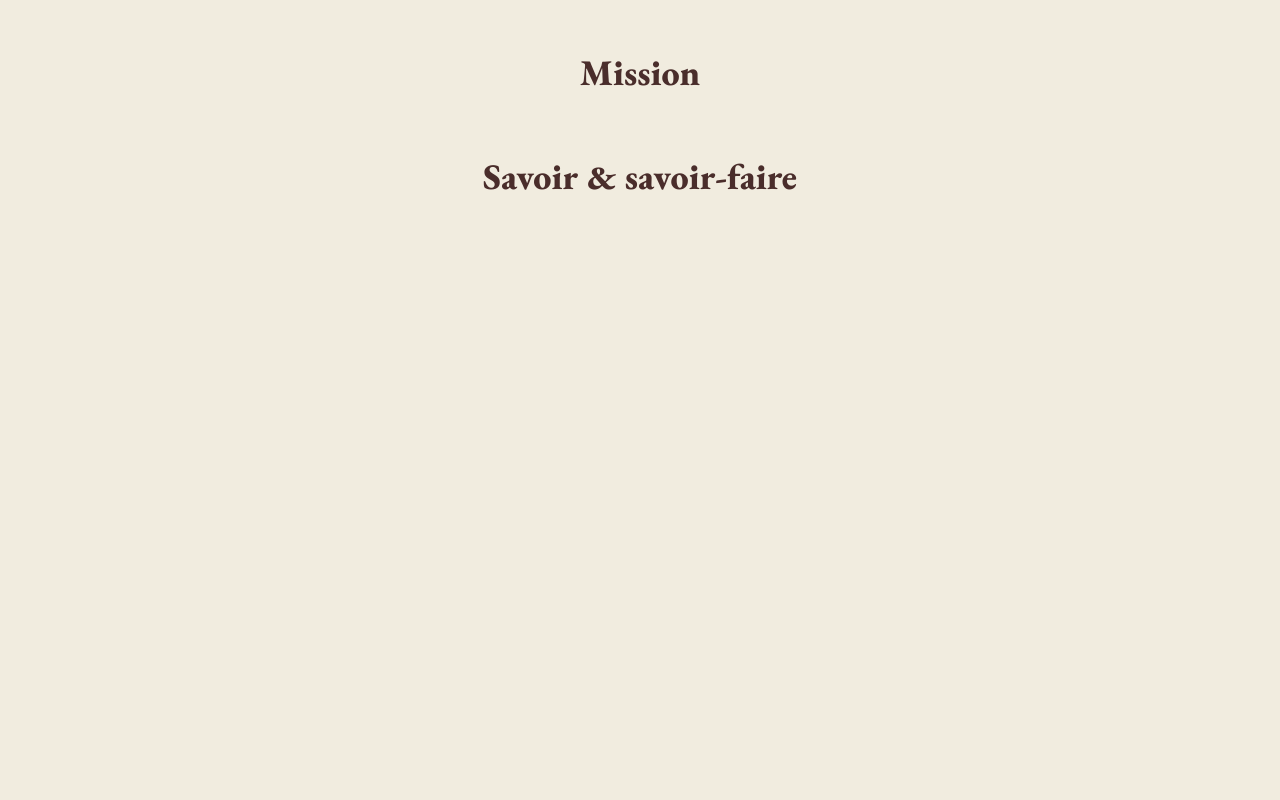
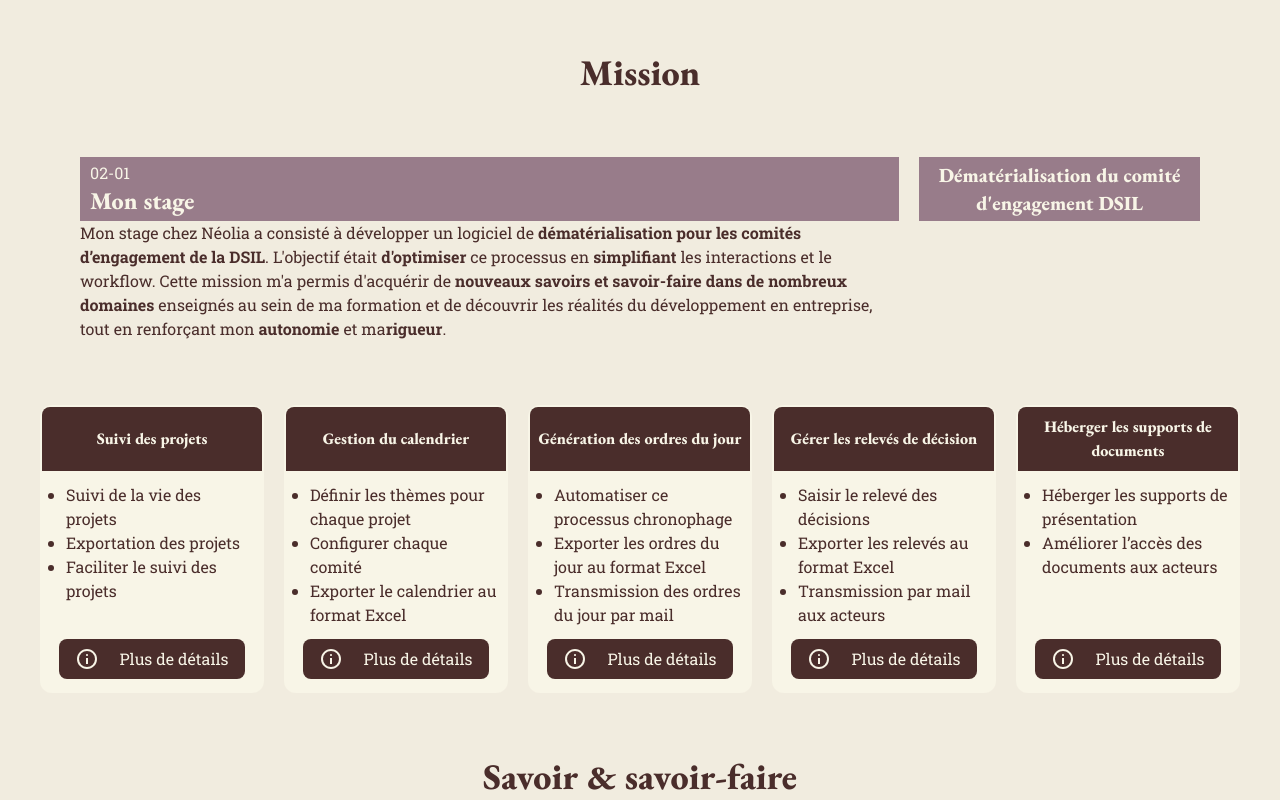
Before and after one commit to lynn2910/lynn2910.github.io, a SvelteKit app: page /portfolio/stage-but2 in a window 1280 px wide. Shown: the part 1403-2203 px from the top of the page. Before the commit the page ends 1603 px from the top, so only its background shows below. Built offline with nearby package versions, Linux system fonts and the light colour scheme.

Commit message:
feat(stage-but2): Complete Mission cards code

```diff
--- /dev/null
+++ b/src/lib/components/presentation/MissionCard.svelte
@@ -0,0 +1,63 @@
+<script lang="ts">
+	import type {Snippet} from "svelte";
+	import {quintOut} from 'svelte/easing';
+	import {slide, fade} from 'svelte/transition';
+
+
+	let {title, main, details, icon}: {
+		title: string,
+		main: Snippet,
+		details?: Snippet,
+		icon?: Snippet
+	} = $props();
+
+	let show_popup = $state(false);
+
+	function openDetails() {
+		show_popup = true;
+		document.body.style.overflow = "hidden";
+	}
+
+	function closeDetails() {
+		show_popup = false;
+		document.body.style.overflow = "";
+	}
+</script>
+
+<div class="bg-old-lace hover:bg-old-lace border-2 border-transparent hover:border-brown-coffee rounded-xl rounded-b-xl h-72 w-1/6 min-w-56 max-w-1/6 flex flex-col transition-colors duration-100">
+    <div class="bg-brown-coffee p-2 text-center rounded-t-lg text-old-lace h-16 flex flex-row items-center justify-center">
+        <h2>{title}</h2>
+    </div>
+
+    <div class="mx-2 mt-3">
+        {#if icon}
+            {@render icon()}
+        {/if}
+
+        {@render main()}
+    </div>
+
+    {#if details}
+        <button type="button" class="btn mx-auto my-3 mt-auto w-fit" onclick={openDetails}>
+            <svg xmlns="http://www.w3.org/2000/svg" viewBox="0 -960 960 960"
+                 class="fill-current h-6 w-6">
+                <path d="M440-280h80v-240h-80v240Zm40-320q17 0 28.5-11.5T520-640q0-17-11.5-28.5T480-680q-17 0-28.5 11.5T440-640q0 17 11.5 28.5T480-600Zm0 520q-83 0-156-31.5T197-197q-54-54-85.5-127T80-480q0-83 31.5-156T197-763q54-54 127-85.5T480-880q83 0 156 31.5T763-763q54 54 85.5 127T880-480q0 83-31.5 156T763-197q-54 54-127 85.5T480-80Zm0-80q134 0 227-93t93-227q0-134-93-227t-227-93q-134 0-227 93t-93 227q0 134 93 227t227 93Zm0-320Z"/>
+            </svg>
+            Plus de détails
+        </button>
+
+        {#if show_popup}
+            <div class="fixed z-20 top-0 left-0 w-screen h-screen bg-black/50"
+                 onclick={() => closeDetails()}
+                 transition:fade={{ duration: 150 }}></div>
+            <div class="fixed z-30 top-1/12 left-0 w-5/6 h-11/12 bg-old-lace rounded-r-xl"
+                 transition:slide={{ axis: 'x', duration: 300, easing: quintOut }}>
+                {@render details()}
+                <button class="absolute top-4 right-4 h-10 w-10 bg-brown-coffee text-old-lace p-2 rounded-full"
+                        onclick={closeDetails}>
+                    X
+                </button>
+            </div>
+        {/if}
+    {/if}
+</div>
--- a/src/routes/portfolio/stage-but2/+page.svelte
+++ b/src/routes/portfolio/stage-but2/+page.svelte
@@ -3,12 +3,15 @@
 	import {base} from "$app/paths";
 	import But2Grid from "$lib/components/illustrations/But2Grid.svelte";
 	import PinkTitle from "$lib/components/presentation/PinkTitle.svelte";
+	import MissionCard from "$lib/components/presentation/MissionCard.svelte";
 
 	const links: { href: string, name: string }[] = [
 		{href: '#entreprise', name: "Entreprise"},
 		{href: '#mission', name: "Mission"},
 		{href: '#savoir_faire', name: "Savoir-faire"},
-	]
+	];
+
+	const carouselItems = [];
 </script>
 
 <svelte:head>
@@ -119,18 +122,96 @@
             </div>
         </div>
     </div>
-
-    <!--    <div class="grid grid-cols-1 sm:grid-cols-4 ">-->
-    <!--        <div class="col-span-full sm:col-span-1 flex flex-col gap-5">-->
-
-    <!--        </div>-->
-
-    <!--        -->
-    <!--    </div>-->
 </div>
 
 <div>
     <h2 id="mission" class="text-4xl text-center my-16">Mission</h2>
+
+    <!-- Description mission -->
+    <div class="flex flex-col md:flex-row gap-5 mx-5 sm:mx-10 md:mx-20 2xl:mx-56 items-stretch">
+        <div>
+            <PinkTitle title="Mon stage" subtitle="02-01"/>
+            <p>Mon stage chez Néolia a consisté à développer un logiciel de <b>dématérialisation pour les comités
+                d’engagement de la DSIL</b>. L'objectif était <b>d'optimiser</b> ce processus en <b>simplifiant</b> les
+                interactions et le workflow. Cette mission m'a permis d'acquérir de <b>nouveaux savoirs et savoir-faire
+                    dans de nombreux domaines</b> enseignés au sein de ma formation et de découvrir les réalités du
+                développement en entreprise, tout en renforçant mon <b>autonomie</b> et ma<b>rigueur</b>.</p>
+        </div>
+
+        <div class="flex items-center content-center px-2 py-1 bg-mountbatten-pink h-full w-full">
+            <h2 class="text-center text-xl text-old-lace h-full">
+                Dématérialisation du comité d'engagement DSIL
+            </h2>
+        </div>
+    </div>
+
+    <div class="flex flex-row flex-wrap mt-16 gap-5 mx-5 sm:mx-10 justify-center content-stretch w-fit">
+        <MissionCard title="Suivi des projets">
+            {#snippet main()}
+                <ul class="list-disc ml-4">
+                    <li>Suivi de la vie des projets</li>
+                    <li>Exportation des projets</li>
+                    <li>Faciliter le suivi des projets</li>
+                </ul>
+            {/snippet}
+
+            {#snippet details()}
+                Voici des détails
+            {/snippet}
+        </MissionCard>
+        <MissionCard title="Gestion du calendrier">
+            {#snippet main()}
+                <ul class="list-disc ml-4">
+                    <li>Définir les thèmes pour chaque projet</li>
+                    <li>Configurer chaque comité</li>
+                    <li>Exporter le calendrier au format Excel</li>
+                </ul>
+            {/snippet}
+
+            {#snippet details()}
+                Voici des détails
+            {/snippet}
+        </MissionCard>
+        <MissionCard title="Génération des ordres du jour">
+            {#snippet main()}
+                <ul class="list-disc ml-4">
+                    <li>Automatiser ce processus chronophage</li>
+                    <li>Exporter les ordres du jour au format Excel</li>
+                    <li>Transmission des ordres du jour par mail</li>
+                </ul>
+            {/snippet}
+
+            {#snippet details()}
+                Voici des détails
+            {/snippet}
+        </MissionCard>
+        <MissionCard title="Gérer les relevés de décision">
+            {#snippet main()}
+                <ul class="list-disc ml-4">
+                    <li>Saisir le relevé des décisions</li>
+                    <li>Exporter les relevés au format Excel</li>
+                    <li>Transmission par mail aux acteurs</li>
+                </ul>
+            {/snippet}
+
+            {#snippet details()}
+                Voici des détails
+            {/snippet}
+        </MissionCard>
+
+        <MissionCard title="Héberger les supports de documents">
+            {#snippet main()}
+                <ul class="list-disc ml-4">
+                    <li>Héberger les supports de présentation</li>
+                    <li>Améliorer l’accès des documents aux acteurs</li>
+                </ul>
+            {/snippet}
+
+            {#snippet details()}
+                Voici des détails
+            {/snippet}
+        </MissionCard>
+    </div>
 </div>
 
 <div>
```
Also changed, not shown: 2 other files (tests, documents, lock files or other folders).
